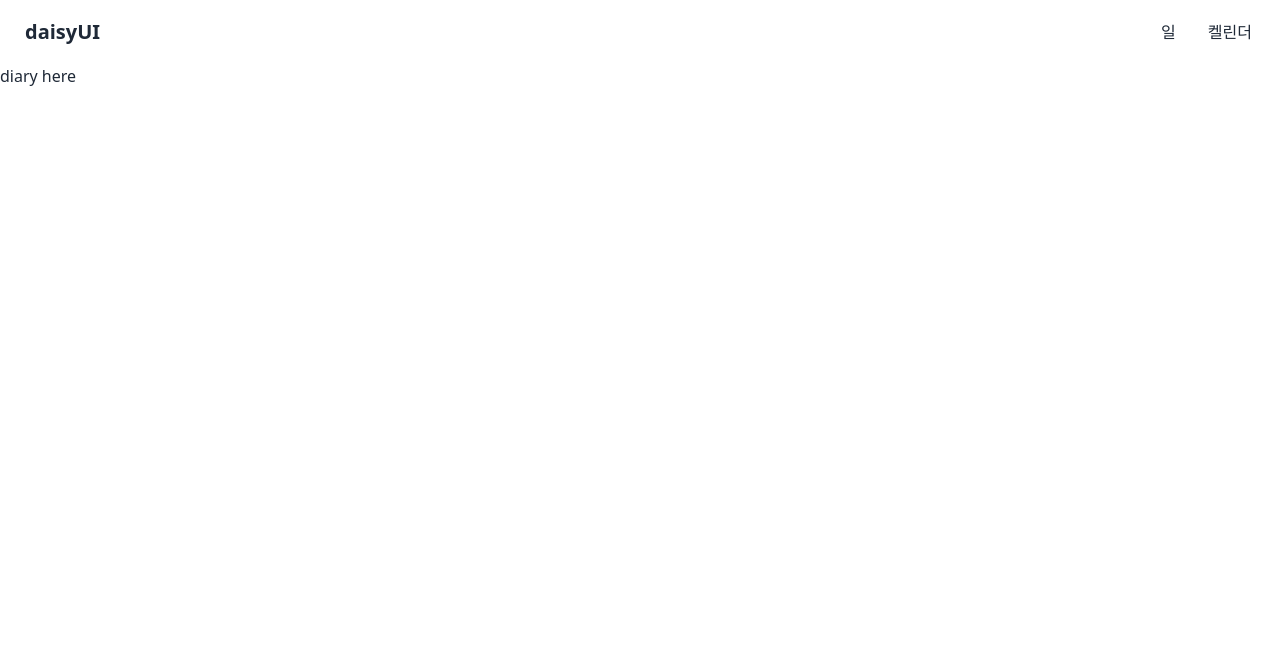
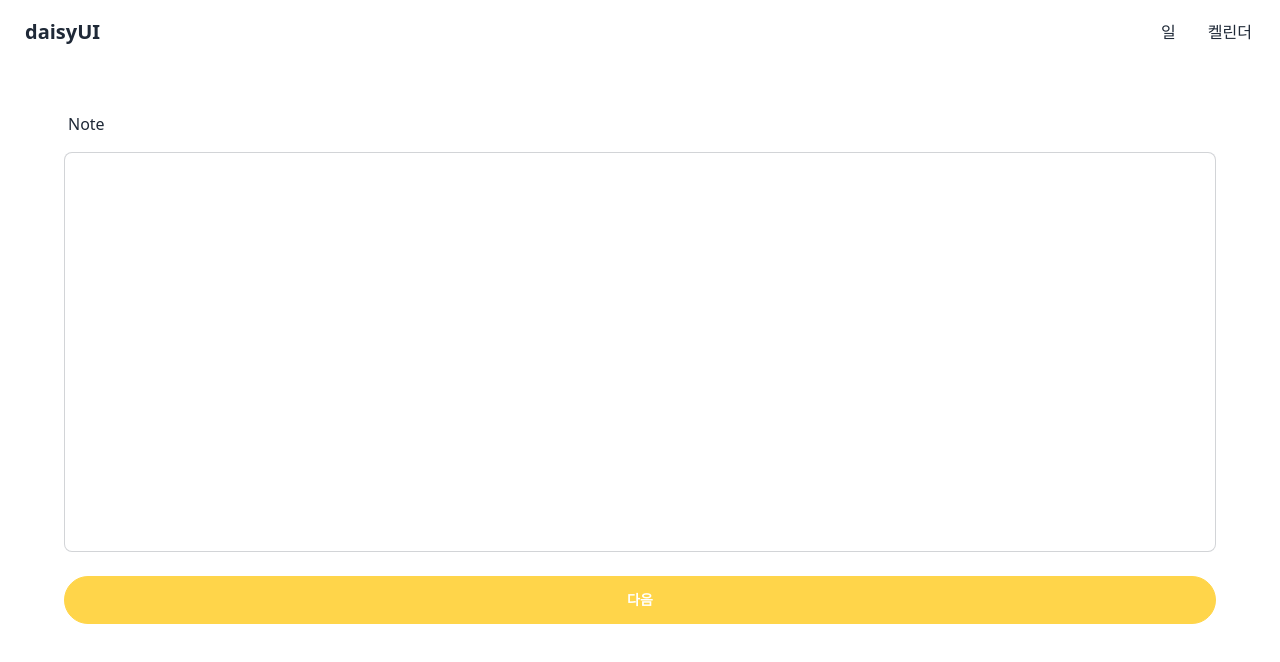
Before and after one commit to kimploo/WMM-Weekmotion-frontend, a React (Vite) app: page / in a window 1280 px wide. Shown: the top 662 px of the page. Built offline with nearby package versions, Linux system fonts and the light colour scheme.

Commit message:
refactor : 일기 작성 페이지 변경
일기 작성 페이지에 작성 전 감정상태 추가 및
내부 디자인 변경

```diff
--- a/src/pages/Diary.tsx
+++ b/src/pages/Diary.tsx
@@ -1,3 +1,43 @@
+import * as React from 'react';
+import { useState } from 'react';
+import { useSelector } from 'react-redux';
+import { RootState } from '../redux';
+
 export default function Diary() {
-  return <div>diary here</div>;
+  const [note, setNote] = useState<string>('');
+  const state = useSelector((state: RootState) => {
+    return state.emotion;
+  });
+
+  const onChange = (event: React.ChangeEvent<HTMLTextAreaElement>) => {
+    const { value } = event.target;
+    setNote(value);
+  };
+
+  return (
+    <section className="bg-mono-100 h-screen flex flex-col gap-2 px-16">
+      <div className="py-4">
+        {state.emotion.map((item: string, index: number) => (
+          <div
+            key={index}
+            className="badge bg-emotion-lightPink border-emotion-lightPink text-mono-700 cursor-pointer m-1 p-3"
+          >
+            {item}
+          </div>
+        ))}
+      </div>
+      <label htmlFor="textarea" className="label">
+        Note
+      </label>
+      <textarea
+        name="textarea"
+        id="textarea"
+        className="textarea textarea-bordered h-1/2 bg-mono-100 text-mono-700 resize-none"
+        onChange={onChange}
+      />
+      <button className="btn w-full my-4 rounded-full bg-emotion-yellow border-emotion-yellow text-mono-100">
+        다음
+      </button>
+    </section>
+  );
 }
```
